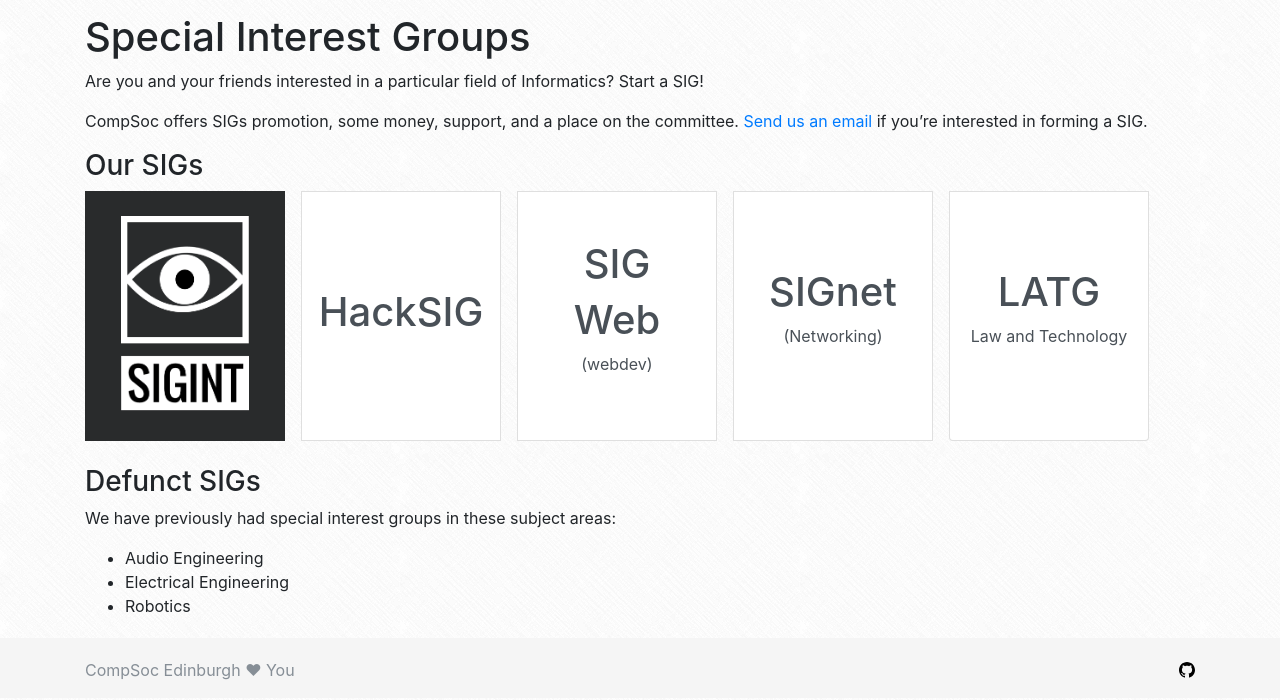
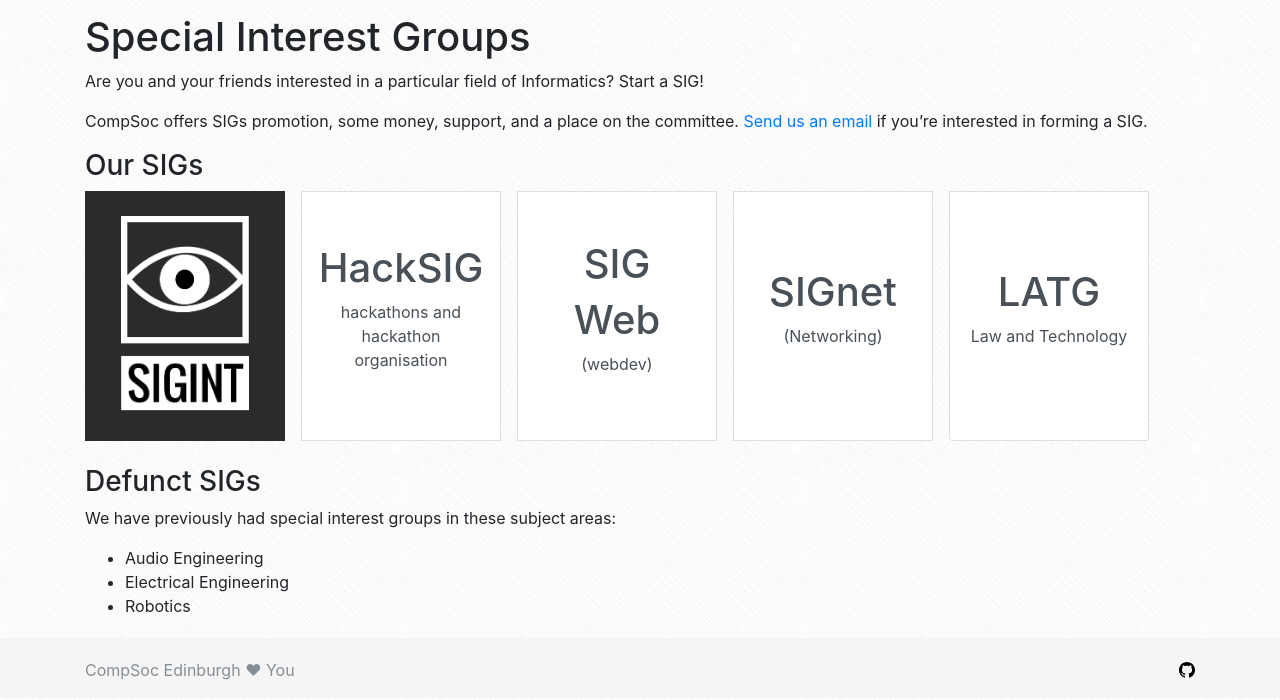
Before and after one commit to compsoc-edinburgh/website, a Jekyll site: the page built from _pages/sigs.md, in a window 1280 px wide. Shown: the part 346-1046 px from the top of the page. Built offline with Jekyll 4.4.1, drawn with Linux system fonts in a browser that asks for light colours; nearby versions of some CDN libraries.

Commit message:
Update sigs.md

```diff
--- a/_pages/sigs.md
+++ b/_pages/sigs.md
@@ -18,6 +18,7 @@ CompSoc offers SIGs promotion, some money, support, and a place on the committee
     <a href="http://hacktheburgh.com" class="sigs-item d-flex list-group-item list-group-item-action align-items-center justify-content-center">
         <div class="d-block">
             <h1>HackSIG</h1>
+            <p>hackathons and hackathon organisation</p>
         </div>
     </a>
     <a href="{{ site.baseurl }}/sigs/sigweb" class="sigs-item d-flex list-group-item list-group-item-action align-items-center justify-content-center">
```
